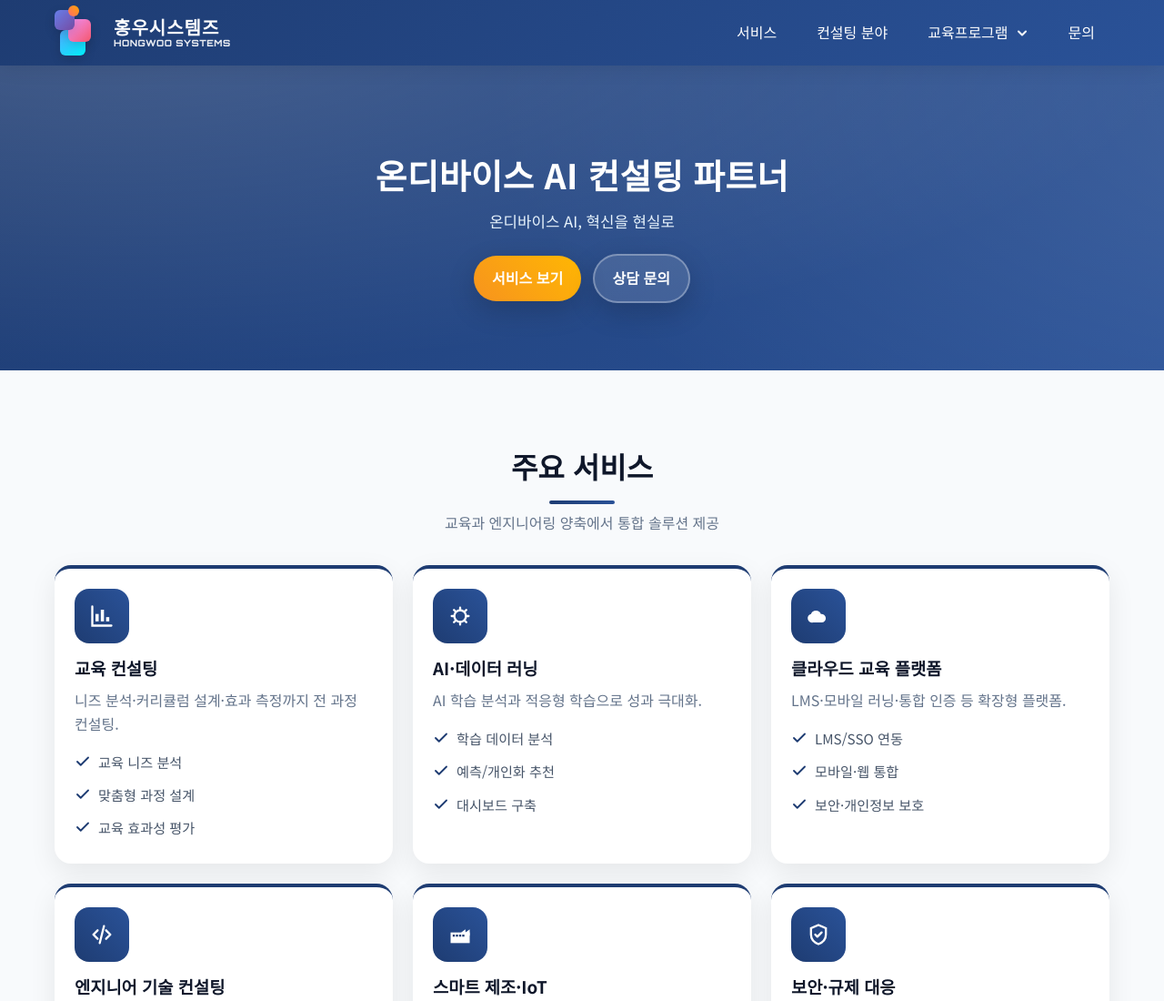
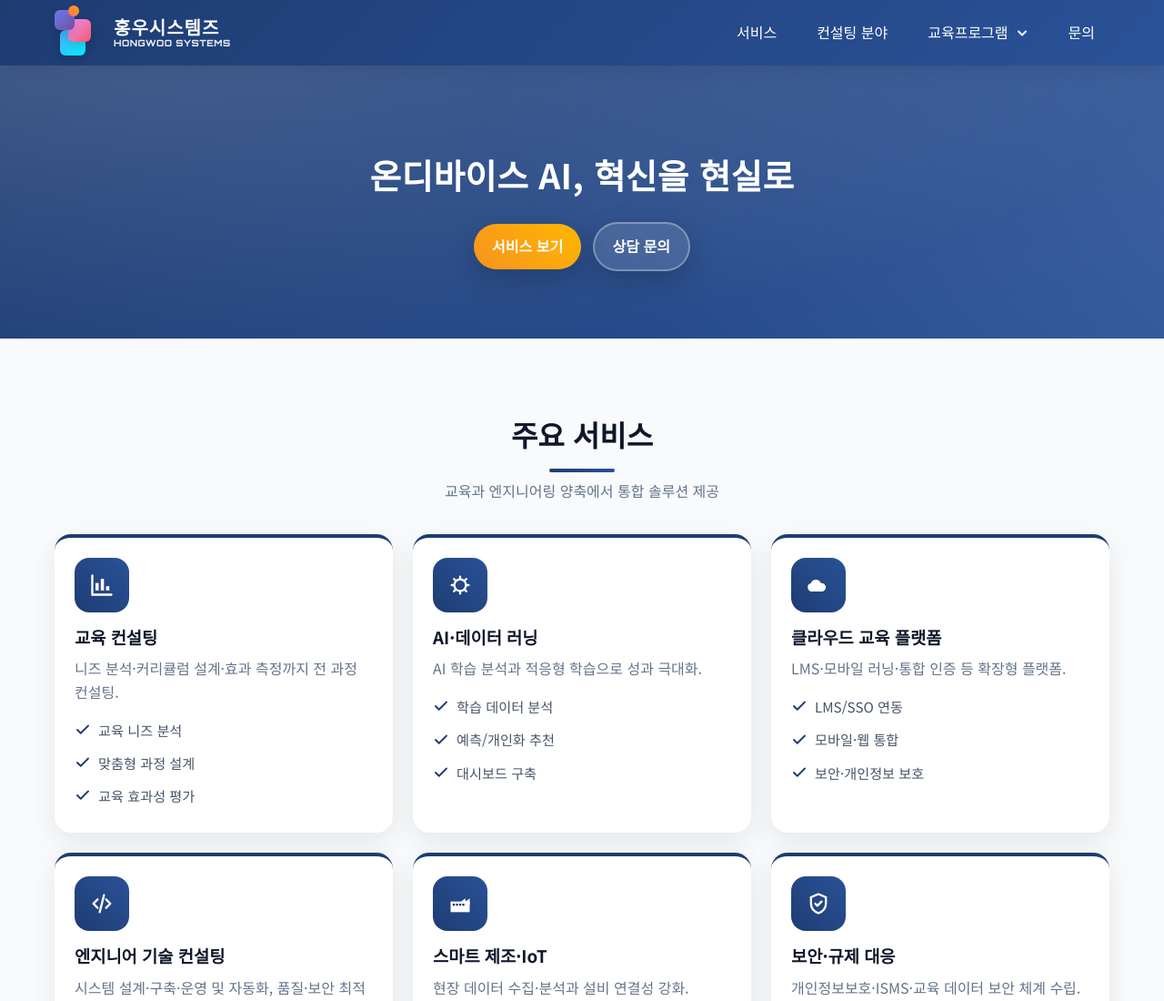
Before and after one commit to hongwoosystems/hongwoosystems.github.io, a plain HTML site: page index.html in a window 1280 px wide. Shown: the top 1100 px of the page at 91% size. Drawn offline with Linux system fonts and the light colour scheme.

Commit message:
Add files via upload

```diff
--- a/index.html
+++ b/index.html
@@ -561,8 +561,8 @@
 </header>
 
 <section class="hero" id="home">
-<h1> 온디바이스 AI 컨설팅 파트너</h1>
-<p class="subtitle">온디바이스 AI, 혁신을 현실로</p>
+<h1>온디바이스 AI, 혁신을 현실로</h1>
+<p class="subtitle"----</p>
 <div class="cta">
 <a class="btn btn-primary" href="#services">서비스 보기</a>
 <a class="btn btn-secondary" href="#contact">상담 문의</a>
```
